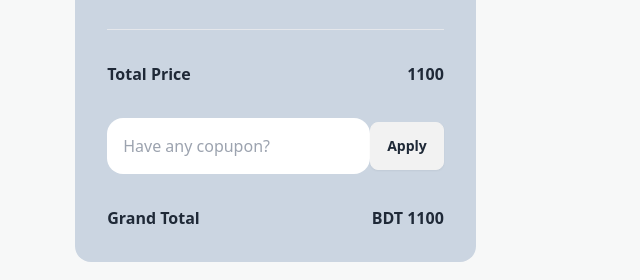
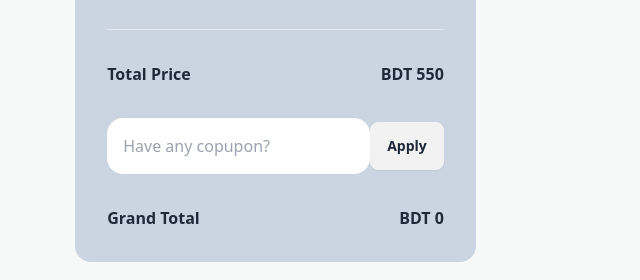
Before and after one commit to amitdebnath76/bus-ticketing, a plain HTML site: page index.html in a window 1280 px wide. Both pictures are taken after a click on the button "A1". Shown: the part 2285-2565 px from the top of the page, 640-1280 px from the left. Drawn offline with nearby package versions, Linux system fonts and the light colour scheme.

Commit message:
added total price section and apply math function on it

```diff
--- a/index.html
+++ b/index.html
@@ -249,19 +249,19 @@
               <p class="font-bold">Price</p>
             </div>
             <div class="flex justify-between">
-              <p>C2 </p>
+              <p><span id="fristticket">C2</span> </p>
               <p>Economy</p>
               <p>550</p>
             </div>
             <div class="flex justify-between">
-              <p>C2 </p>
+              <p><span id="secondticket">C2</span> </p>
               <p>Economy</p>
               <p>550</p>
             </div>
             <hr>
             <div class="flex justify-between">
               <p class="font-bold">Total Price</p>
-              <p class="font-bold">1100</p>
+              <p class="font-bold">BDT <span id="totalPrice">0</span></p>
             </div>
             <div class="flex justify-center items-center">
               <input class="rounded-2xl p-4" type="text" placeholder="Have any copupon?">
@@ -269,7 +269,7 @@
             </div>
             <div class="flex justify-between">
               <p class="font-bold">Grand Total</p>
-              <p class="font-bold"> BDT 1100</p>
+              <p class="font-bold"> BDT <span id="grandTotal">0</span></p>
             </div>
           </div>
           <!-- Passenger Information -->
--- a/script.js
+++ b/script.js
@@ -8,8 +8,11 @@ const seatArray =['A1','A2','A3','A4','B1','B2','B3','B4','C1','C2','C3','C4','D
 
  const seatDisplay = document.getElementById('seat-count');
  const seatIndex = document.getElementById('seat40')
+//  const totalPrice= document.getElementById('totalPrice').innerText;
  let setValue = 0;
- let totalSeat = 40
+ let totalSeat = 40;
+ const ticketPrice = 550;
+
  for (let i of seatArray){
     const seatCount = document.getElementById(i);
     seatCount.addEventListener('click',function(){
@@ -17,6 +20,13 @@ const seatArray =['A1','A2','A3','A4','B1','B2','B3','B4','C1','C2','C3','C4','D
         seatDisplay.innerText = setValue
         totalSeat--
         seatIndex.innerText = totalSeat
+
+        const seatNumber = document.getElementById('seat-count').innerText
+        const seatInteger = parseInt(seatNumber) *550;
+        console.log(seatInteger)
+        let totalPrice= document.getElementById('totalPrice');
+        totalPrice.innerText =  seatInteger
+      //   totalPrice = seatInteger * ticketPrice
     })
  }
 //  const seatIndex = document.getElementById('seat40');
```
